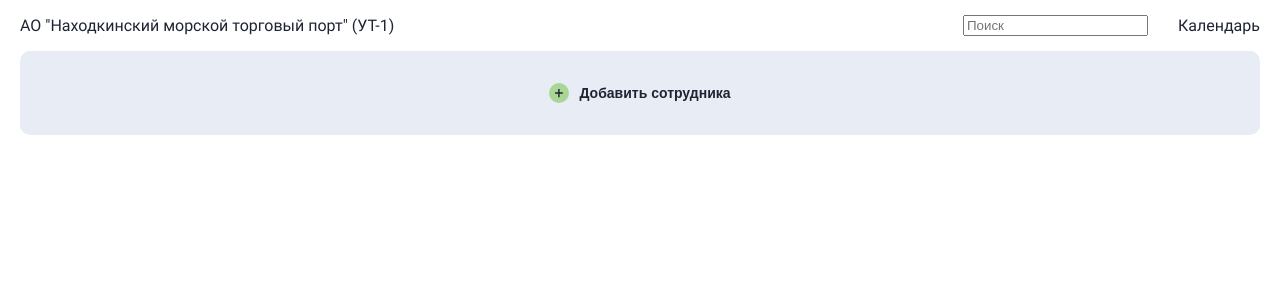
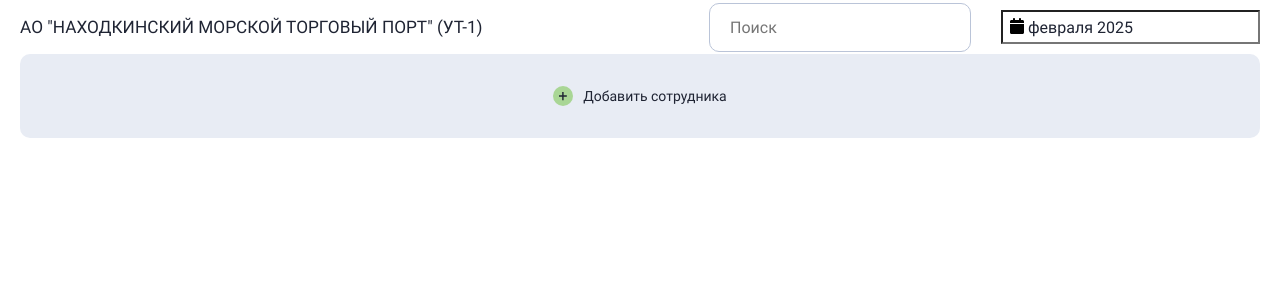
Before and after one commit to kkirrin/client-agencyGIR, a React (Vite) app: page /object/1 in a window 1280 px wide. Shown: the top 300 px of the page. Built offline with nearby package versions, Linux system fonts and the light colour scheme.

Commit message:
feat: добавил компоненты Поиск, DatePicker и тд

```diff
--- a/package.json
+++ b/package.json
@@ -10,7 +10,9 @@
     "preview": "vite preview"
   },
   "dependencies": {
+    "date-fns": "^4.1.0",
     "react": "^19.0.0",
+    "react-datepicker": "^8.1.0",
     "react-dom": "^19.0.0",
     "react-router-dom": "^6.27.0"
   },
--- a/src/components/AddWorkwerBtn/AddWorkerBtn.jsx
+++ b/src/components/AddWorkwerBtn/AddWorkerBtn.jsx
@@ -1,9 +1,12 @@
-import React from 'react';
+import React, {useState, useEffect } from 'react';
 import styles from './style.module.scss';
 
 export default function AddWorkerBtn({ click }) {
+
+
+
   return (
-    <button className={styles.btn}>
+    <button onClick={() => console.log('клик')} className={styles.btn}>
         <img src='/add.svg' alt='' />
         <p className={styles.btn_text}>Добавить сотрудника</p>
     </button>
--- /dev/null
+++ b/src/components/ComponentSearch/ComponentSearch.jsx
@@ -0,0 +1,23 @@
+import React, { useState, useEffect } from 'react'
+import styles from './style.module.scss';
+
+const ComponentSearch = () => {
+
+  const [ value, setValue ] = useState('');
+
+  const handleChange = (e) => {
+    let searchString = e.target.value;
+    console.log(searchString);
+    setValue(searchString);
+  }
+
+  return (
+    <input
+      onChange={(e) => handleChange(e)}
+      className={styles.search}
+      placeholder='Поиск'
+    />
+  )
+}
+
+export default ComponentSearch
--- /dev/null
+++ b/src/components/ComponentSearch/style.module.scss
@@ -0,0 +1,7 @@
+.search {
+    padding: 14px 20px;
+
+    background-color: var(--white);
+    border-radius: 10px;
+    border: 1px solid var(--another-gray);
+}
--- /dev/null
+++ b/src/components/CustomInputDate/CustomInputDate.jsx
@@ -0,0 +1,9 @@
+import React from 'react'
+
+const CustomInputDate = () => {
+  return (
+    <input />
+)
+}
+
+export default CustomInputDate
--- /dev/null
+++ b/src/components/DatePicker/ComponentDate.jsx
@@ -0,0 +1,26 @@
+import DatePicker from 'react-datepicker';
+import "react-datepicker/dist/react-datepicker.css";
+import ru from 'date-fns/locale/ru';
+import { registerLocale } from 'react-datepicker';
+
+import { CustomInputDate } from '../../components';
+
+import React, { useState } from 'react';
+
+registerLocale('ru', ru);
+
+export default function ComponentDate() {
+    const [startDate, setStartDate] = useState(new Date());
+
+    return (
+        <DatePicker
+            showIcon
+            toggleCalendarOnIconClick
+            selected={startDate}
+            onChange={(date) => setStartDate(date)}
+            dateFormat="MMMM y"
+            locale="ru"
+            // customInput={<CustomInputDate />}
+        />
+    );
+}
--- a/src/components/index.js
+++ b/src/components/index.js
@@ -1,3 +1,6 @@
 export { default as Loading } from './Loading/Loading';
 export { default as MainComponent } from './MainComponent/MainComponent';
 export { default as AddWorkerBtn } from './AddWorkwerBtn/AddWorkerBtn';
+export { default as ComponentDate } from './DatePicker/ComponentDate';
+export { default as CustomInputDate } from './CustomInputDate/CustomInputDate';
+export { default as ComponentSearch } from './ComponentSearch/ComponentSearch';
--- a/src/index.scss
+++ b/src/index.scss
@@ -12,6 +12,7 @@
   --gray: #9FA9BC;
   --light-gray: #E8ECF4;
   --light-blue: #C9D5FF;
+  --another-gray: #BAC4D8;
   --light-green: #D4F4C6;
   --light-yellow: #FFEED4;
   --light-pink: #FFD5D5;
@@ -107,3 +108,85 @@
     background-color: #ffffff;
   }
 }
+
+
+/* Reset and base styles  */
+
+
+*,
+*::before,
+*::after {
+	box-sizing: border-box;
+}
+
+/* Links */
+
+a, a:link, a:visited  {
+    text-decoration: none;
+}
+
+a:hover  {
+    text-decoration: none;
+}
+
+/* Common */
+
+aside, nav, footer, header, section, main {
+	display: block;
+}
+
+ul, ul li {
+	list-style: none;
+}
+
+img {
+	vertical-align: top;
+}
+
+img, svg {
+	max-width: 100%;
+	height: auto;
+}
+
+address {
+  font-style: normal;
+}
+
+/* Form */
+
+input, textarea, button, select {
+	font-family: inherit;
+    font-size: inherit;
+    color: inherit;
+    background-color: transparent;
+}
+
+input::-ms-clear {
+	display: none;
+}
+
+button, input[type="submit"] {
+    display: inline-block;
+    box-shadow: none;
+    background-color: transparent;
+    background: none;
+    cursor: pointer;
+}
+
+input:focus, input:active,
+button:focus, button:active {
+    outline: none;
+}
+
+button::-moz-focus-inner {
+	padding: 0;
+	border: 0;
+}
+
+label {
+	cursor: pointer;
+}
+
+legend {
+	display: block;
+}
--- a/src/routes/Object/Object.jsx
+++ b/src/routes/Object/Object.jsx
@@ -1,10 +1,12 @@
 import React from 'react';
 import { useParams } from 'react-router-dom';
 import styles from './style.module.scss';
-import { AddWorkerBtn } from '../../components';
+import { AddWorkerBtn, ComponentDate, ComponentSearch } from '../../components';
+
 
 const Object = () => {
   const { id } = useParams();
+
 
   // Вероятно, по этому id будет снова запрос, пока данные замокаю
   const mockData = {
@@ -37,12 +39,12 @@
     <section className={styles.main_section}>
       <div className="container">
         <div className={styles.top}>
-          <p>{object.name}</p>
+          <p className={styles.name_object}>{object.name}</p>
 
 
           <div className={styles.top_wrapper}>
-            <input placeholder='Поиск' />
-            Календарь
+            <ComponentSearch />
+            <ComponentDate />
           </div>
         </div>
 
--- a/src/routes/Object/style.module.scss
+++ b/src/routes/Object/style.module.scss
@@ -12,3 +12,10 @@
     gap: 30px;
     align-items: center;
 }
+
+.name_object {
+    font-weight: 700;
+    text-transform: uppercase;
+    @include adaptiv-value("font-size", 20, 15);
+    color: var(--main);
+}
```
Also changed, not shown: 1 other file (tests, documents, lock files or other folders).
